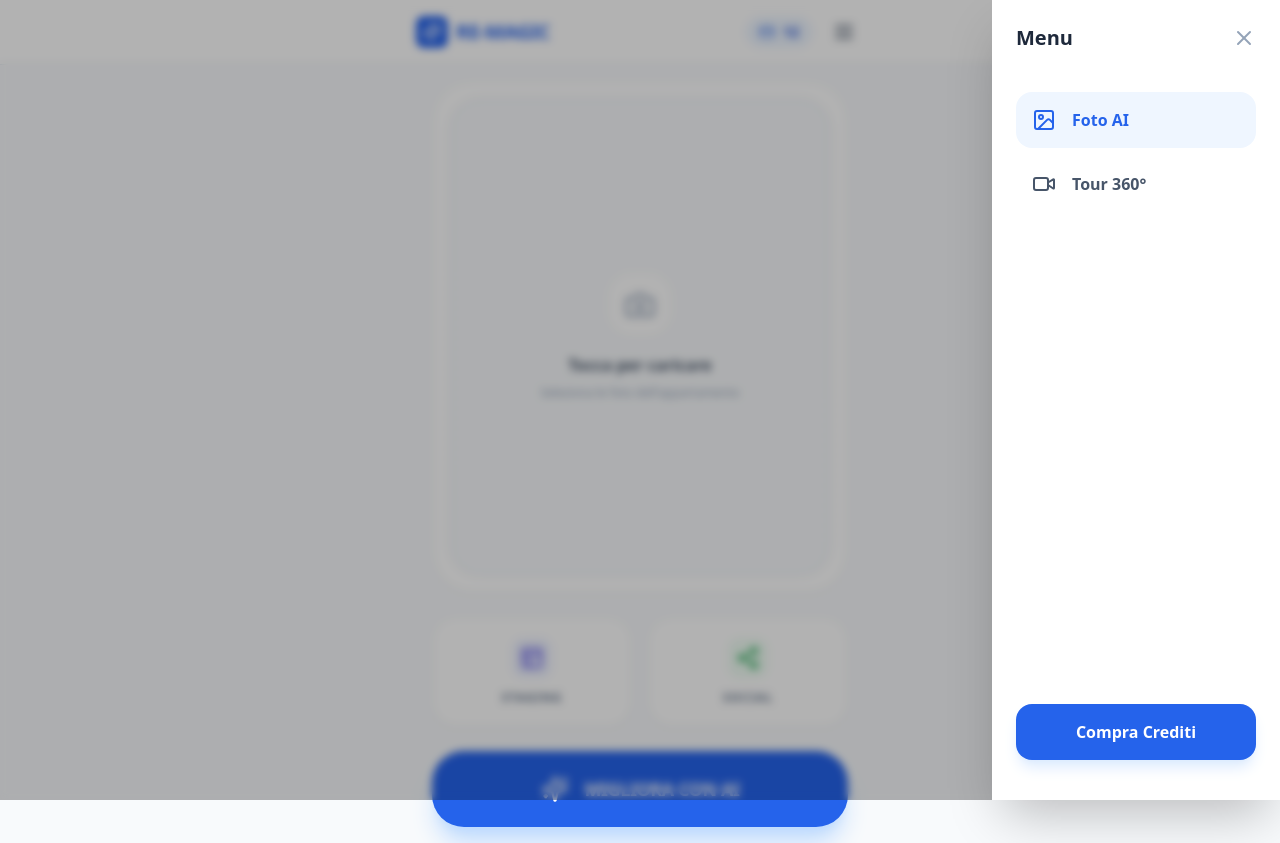
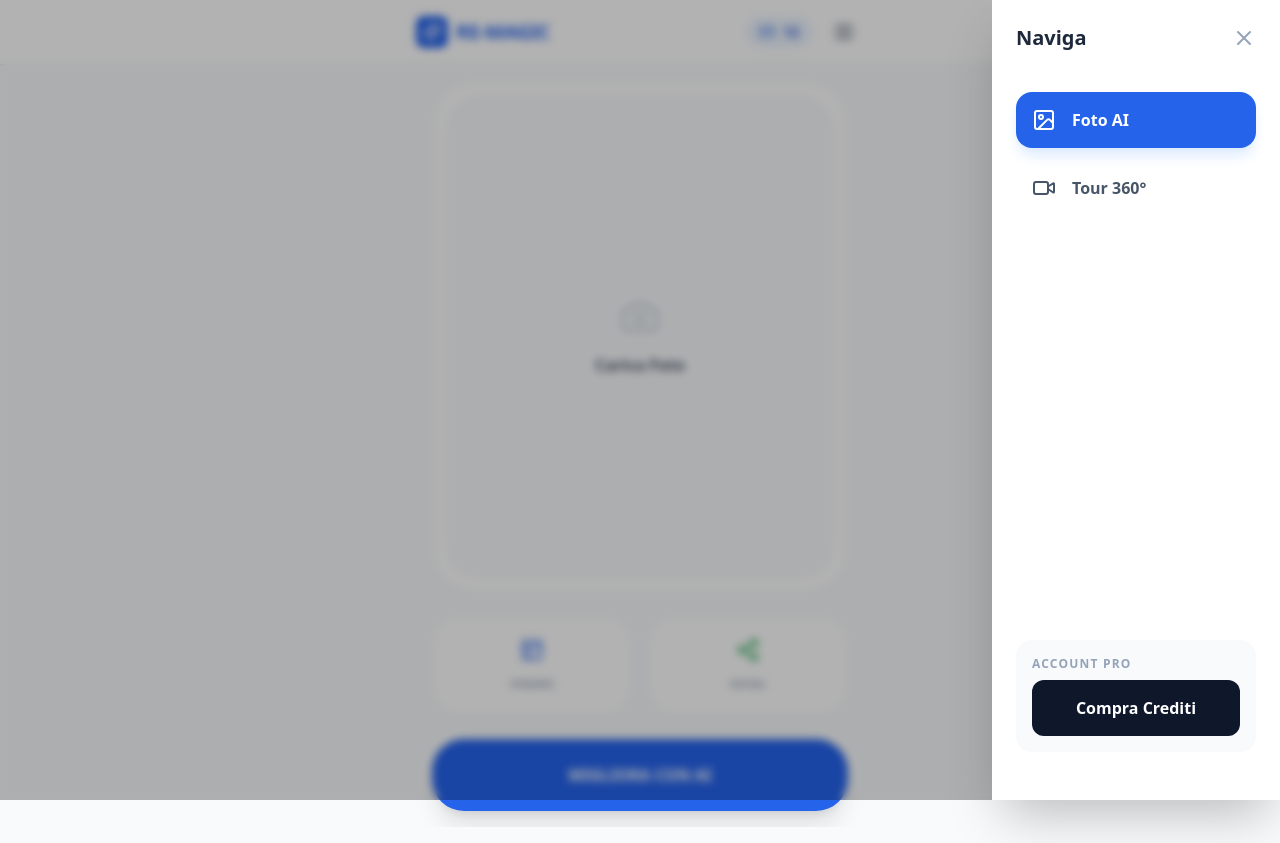
Before and after one commit to Silvia79r/real-estate-magic, a Next.js app: page / in a window 1280 px wide. Both pictures are taken after a click on the button 844 px from the left and 32 px from the top of the page. Built offline with nearby package versions, Linux system fonts and the light colour scheme.

Commit message:
Update page.tsx

```diff
--- a/app/page.tsx
+++ b/app/page.tsx
@@ -1,33 +1,39 @@
 "use client";
 import React, { useState } from 'react';
-import { Camera, Image as ImageIcon, Sparkles, Share2, Layout, Menu, CreditCard, Video, X } from 'lucide-react';
+import { Camera, Image as ImageIcon, Sparkles, Share2, Layout, Menu, CreditCard, Video, X, PlayCircle } from 'lucide-react';
 
 export default function RealEstateApp() {
   const [selectedImage, setSelectedImage] = useState<string | null>(null);
   const [gallery, setGallery] = useState<string[]>([]);
   const [isMenuOpen, setIsMenuOpen] = useState(false);
+  // Stato per gestire quale sezione visualizzare
+  const [activeTab, setActiveTab] = useState<'photo' | 'video360'>('photo');
+  const [videoFile, setVideoFile] = useState<string | null>(null);
 
-  // Gestisce il caricamento di più file contemporaneamente
   const handleUpload = (e: React.ChangeEvent<HTMLInputElement>) => {
     const files = e.target.files;
     if (files) {
       const newImages = Array.from(files).map(file => URL.createObjectURL(file));
       setGallery(prev => [...prev, ...newImages]);
-      // Imposta la prima immagine caricata come quella principale se non ce n'è già una
       if (!selectedImage) setSelectedImage(newImages[0]);
     }
   };
 
+  const handleVideoUpload = (e: React.ChangeEvent<HTMLInputElement>) => {
+    const file = e.target.files?.[0];
+    if (file) setVideoFile(URL.createObjectURL(file));
+  };
+
   return (
     <div className="min-h-screen bg-slate-50 flex flex-col font-sans text-slate-900">
-      {/* HEADER PROFESSIONALE */}
+      {/* HEADER */}
       <header className="bg-white border-b border-slate-200 px-4 py-3 sticky top-0 z-50">
         <div className="max-w-md mx-auto flex items-center justify-between">
           <div className="flex items-center gap-2">
             <div className="w-8 h-8 bg-blue-600 rounded-lg flex items-center justify-center">
               <Sparkles className="text-white w-5 h-5" />
             </div>
-            <h1 className="font-bold text-xl tracking-tight text-blue-600">RE-MAGIC</h1>
+            <h1 className="font-bold text-xl tracking-tight text-blue-600 uppercase">Re-Magic</h1>
           </div>
 
           <div className="flex items-center gap-3">
@@ -35,103 +41,118 @@ export default function RealEstateApp() {
               <CreditCard className="w-4 h-4 text-blue-600" />
               <span className="text-sm font-bold text-blue-700">12</span>
             </div>
-            <button onClick={() => setIsMenuOpen(true)} className="p-2 hover:bg-slate-100 rounded-full transition-colors">
+            <button onClick={() => setIsMenuOpen(true)} className="p-2 hover:bg-slate-100 rounded-full">
               <Menu className="w-6 h-6 text-slate-600" />
             </button>
           </div>
         </div>
       </header>
 
-      {/* MENU LATERALE */}
+      {/* MENU LATERALE AGGIORNATO */}
       {isMenuOpen && (
         <div className="fixed inset-0 z-[60] flex justify-end">
           <div className="absolute inset-0 bg-black/30 backdrop-blur-sm" onClick={() => setIsMenuOpen(false)} />
-          <div className="relative w-72 bg-white h-full shadow-2xl p-6 flex flex-col">
+          <div className="relative w-72 bg-white h-full shadow-2xl p-6 flex flex-col animate-in slide-in-from-right">
             <div className="flex justify-between items-center mb-10">
-              <h2 className="font-bold text-xl text-slate-800">Menu</h2>
-              <X className="w-6 h-6 cursor-pointer text-slate-400 hover:text-slate-600" onClick={() => setIsMenuOpen(false)} />
+              <h2 className="font-bold text-xl text-slate-800">Naviga</h2>
+              <X className="w-6 h-6 cursor-pointer text-slate-400" onClick={() => setIsMenuOpen(false)} />
             </div>
-            <nav className="space-y-2 flex-1">
-              <button className="flex items-center gap-4 w-full p-4 bg-blue-50 text-blue-600 rounded-2xl">
+            <nav className="space-y-3 flex-1">
+              <button
+                onClick={() => { setActiveTab('photo'); setIsMenuOpen(false); }}
+                className={`flex items-center gap-4 w-full p-4 rounded-2xl transition-all ${activeTab === 'photo' ? 'bg-blue-600 text-white shadow-lg shadow-blue-100' : 'hover:bg-slate-50 text-slate-600'}`}
+              >
                 <ImageIcon className="w-6 h-6" /> <span className="font-semibold">Foto AI</span>
               </button>
-              <button className="flex items-center gap-4 w-full p-4 hover:bg-slate-50 text-slate-600 rounded-2xl transition-colors">
+              <button
+                onClick={() => { setActiveTab('video360'); setIsMenuOpen(false); }}
+                className={`flex items-center gap-4 w-full p-4 rounded-2xl transition-all ${activeTab === 'video360' ? 'bg-blue-600 text-white shadow-lg shadow-blue-100' : 'hover:bg-slate-50 text-slate-600'}`}
+              >
                 <Video className="w-6 h-6" /> <span className="font-semibold">Tour 360°</span>
               </button>
             </nav>
-            <button className="w-full bg-blue-600 text-white py-4 rounded-2xl font-bold shadow-lg shadow-blue-100 mb-4">
-              Compra Crediti
-            </button>
+            <div className="p-4 bg-slate-50 rounded-2xl mb-6">
+              <p className="text-xs text-slate-400 uppercase font-bold mb-2 tracking-widest">Account Pro</p>
+              <button className="w-full bg-slate-900 text-white py-4 rounded-xl font-bold">Compra Crediti</button>
+            </div>
           </div>
         </div>
       )}
 
-      <main className="flex-1 p-4 max-w-md mx-auto w-full space-y-6">
-        {/* AREA DI VISUALIZZAZIONE PRINCIPALE */}
+      <main className="flex-1 p-4 max-w-md mx-auto w-full">
+        {activeTab === 'photo' ? (
+          /* SEZIONE FOTO (Quella che abbiamo già) */
+          <div className="space-y-6">
             <div className="bg-white p-4 rounded-[2.5rem] shadow-sm border border-slate-100 flex flex-col gap-4">
               <div
-            className="aspect-[4/5] border-2 border-dashed border-slate-200 rounded-[2rem] flex flex-col items-center justify-center bg-slate-50 relative overflow-hidden group cursor-pointer"
+                className="aspect-[4/5] border-2 border-dashed border-slate-200 rounded-[2rem] flex flex-col items-center justify-center bg-slate-50 relative overflow-hidden cursor-pointer"
                 onClick={() => document.getElementById('file-upload')?.click()}
               >
                 {selectedImage ? (
                   <img src={selectedImage} alt="Preview" className="w-full h-full object-cover rounded-[1.8rem]" />
                 ) : (
                   <div className="text-center p-6">
-                <div className="w-16 h-16 bg-white rounded-3xl shadow-sm flex items-center justify-center mx-auto mb-4 text-slate-400 group-hover:scale-110 transition-transform">
-                  <Camera className="w-8 h-8" />
-                </div>
-                <p className="text-slate-600 font-bold">Tocca per caricare</p>
-                <p className="text-slate-400 text-xs mt-2">Seleziona le foto dell'appartamento</p>
+                    <Camera className="w-10 h-10 text-slate-300 mx-auto mb-4" />
+                    <p className="text-slate-600 font-bold">Carica Foto</p>
                   </div>
                 )}
                 <input id="file-upload" type="file" multiple className="hidden" accept="image/*" onChange={handleUpload} />
               </div>
 
-          {/* LA NUOVA GALLERIA DI MINIATURE */}
               {gallery.length > 0 && (
-            <div className="flex gap-3 overflow-x-auto pb-2 scrollbar-hide">
+                <div className="flex gap-3 overflow-x-auto pb-2">
                   {gallery.map((img, idx) => (
-                <div
-                  key={idx}
-                  onClick={(e) => { e.stopPropagation(); setSelectedImage(img); }}
-                  className={`relative w-20 h-20 flex-shrink-0 rounded-2xl overflow-hidden cursor-pointer border-2 transition-all ${selectedImage === img ? 'border-blue-600 scale-95 shadow-md' : 'border-transparent opacity-70'}`}
-                >
-                  <img src={img} className="w-full h-full object-cover" alt={`Minuatura ${idx}`} />
-                </div>
+                    <img key={idx} src={img} onClick={() => setSelectedImage(img)} className={`w-16 h-16 rounded-xl object-cover flex-shrink-0 cursor-pointer border-2 ${selectedImage === img ? 'border-blue-600' : 'border-transparent'}`} />
                   ))}
-              <button
-                onClick={(e) => { e.stopPropagation(); document.getElementById('file-upload')?.click(); }}
-                className="w-20 h-20 flex-shrink-0 rounded-2xl bg-slate-50 border-2 border-dashed border-slate-200 flex items-center justify-center text-slate-400 hover:bg-slate-100"
-              >
-                <span className="text-2xl font-light">+</span>
-              </button>
                 </div>
               )}
             </div>
 
-        {/* BOTTONI AZIONE */}
-        <div className="grid grid-cols-2 gap-4">
-          <button className="bg-white p-5 rounded-3xl shadow-sm border border-slate-100 flex flex-col items-center gap-3 hover:bg-slate-50 transition-colors">
-            <div className="w-10 h-10 bg-indigo-50 rounded-xl flex items-center justify-center text-indigo-600">
-              <Layout className="w-6 h-6" />
+            <div className="grid grid-cols-2 gap-4 text-center">
+              <button className="bg-white p-5 rounded-3xl border border-slate-100 shadow-sm"><Layout className="mx-auto mb-2 text-blue-600" /> <span className="text-[10px] font-bold uppercase text-slate-400">Staging</span></button>
+              <button className="bg-white p-5 rounded-3xl border border-slate-100 shadow-sm"><Share2 className="mx-auto mb-2 text-green-600" /> <span className="text-[10px] font-bold uppercase text-slate-400">Social</span></button>
             </div>
-            <span className="text-xs font-black uppercase tracking-widest text-slate-500">Staging</span>
-          </button>
-          <button className="bg-white p-5 rounded-3xl shadow-sm border border-slate-100 flex flex-col items-center gap-3 hover:bg-slate-50 transition-colors">
-            <div className="w-10 h-10 bg-green-50 rounded-xl flex items-center justify-center text-green-600">
-              <Share2 className="w-6 h-6" />
-            </div>
-            <span className="text-xs font-black uppercase tracking-widest text-slate-500">Social</span>
+
+            <button className="w-full bg-blue-600 text-white py-6 rounded-[2rem] font-black shadow-xl">
+              {gallery.length > 1 ? `MIGLIORA ${gallery.length} FOTO` : 'MIGLIORA CON AI'}
             </button>
           </div>
+        ) : (
+          /* SEZIONE VIDEO 360 (NUOVA!) */
+          <div className="space-y-6 animate-in fade-in slide-in-from-bottom-4">
+            <div className="bg-white p-6 rounded-[2.5rem] shadow-sm border border-slate-100 text-center">
+              <div
+                className="aspect-video border-2 border-dashed border-slate-200 rounded-3xl flex flex-col items-center justify-center bg-slate-50 relative overflow-hidden cursor-pointer"
+                onClick={() => document.getElementById('video-upload')?.click()}
+              >
+                {videoFile ? (
+                  <video src={videoFile} className="w-full h-full object-cover rounded-2xl" controls />
+                ) : (
+                  <div className="p-6">
+                    <PlayCircle className="w-12 h-12 text-blue-500 mx-auto mb-4" />
+                    <p className="text-slate-600 font-bold">Carica Video 360°</p>
+                    <p className="text-slate-400 text-xs mt-2">MP4, MOV supportati</p>
+                  </div>
+                )}
+                <input id="video-upload" type="file" className="hidden" accept="video/*" onChange={handleVideoUpload} />
+              </div>
 
-        {/* PULSANTE MAGICO */}
-        <button className="w-full bg-blue-600 text-white py-6 rounded-[2rem] font-black shadow-xl shadow-blue-200 flex items-center justify-center gap-4 hover:bg-blue-700 active:scale-[0.98] transition-all">
-          <Sparkles className="w-7 h-7" />
-          <span className="text-lg uppercase tracking-tight">
-            {gallery.length > 1 ? `Migliora ${gallery.length} foto` : 'Migliora con AI'}
-          </span>
+              <div className="mt-6 p-4 bg-blue-50 rounded-2xl border border-blue-100 text-left">
+                <h4 className="text-sm font-bold text-blue-800 mb-1">Cosa farà l'AI?</h4>
+                <p className="text-xs text-blue-600">Creerà un tour virtuale navigabile e migliorerà la luminosità di ogni stanza automaticamente.</p>
+              </div>
+            </div>
+
+            <button className="w-full bg-slate-900 text-white py-6 rounded-[2rem] font-black shadow-xl flex items-center justify-center gap-3">
+              <Sparkles className="w-6 h-6 text-blue-400" />
+              <span>GENERA VIRTUAL TOUR</span>
             </button>
+
+            <button onClick={() => setActiveTab('photo')} className="w-full text-slate-400 font-bold text-sm uppercase tracking-widest">
+              Torna alle Foto
+            </button>
+          </div>
+        )}
       </main>
     </div>
   );
```
Lines whose indentation alone changed are shown as unchanged.
